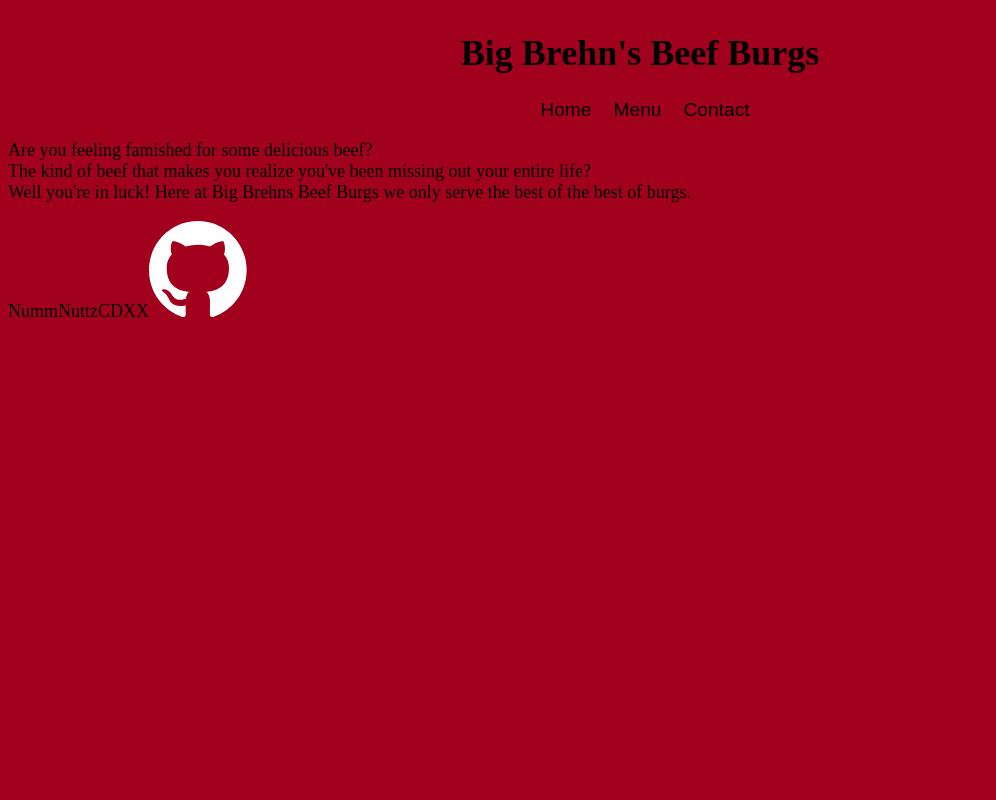
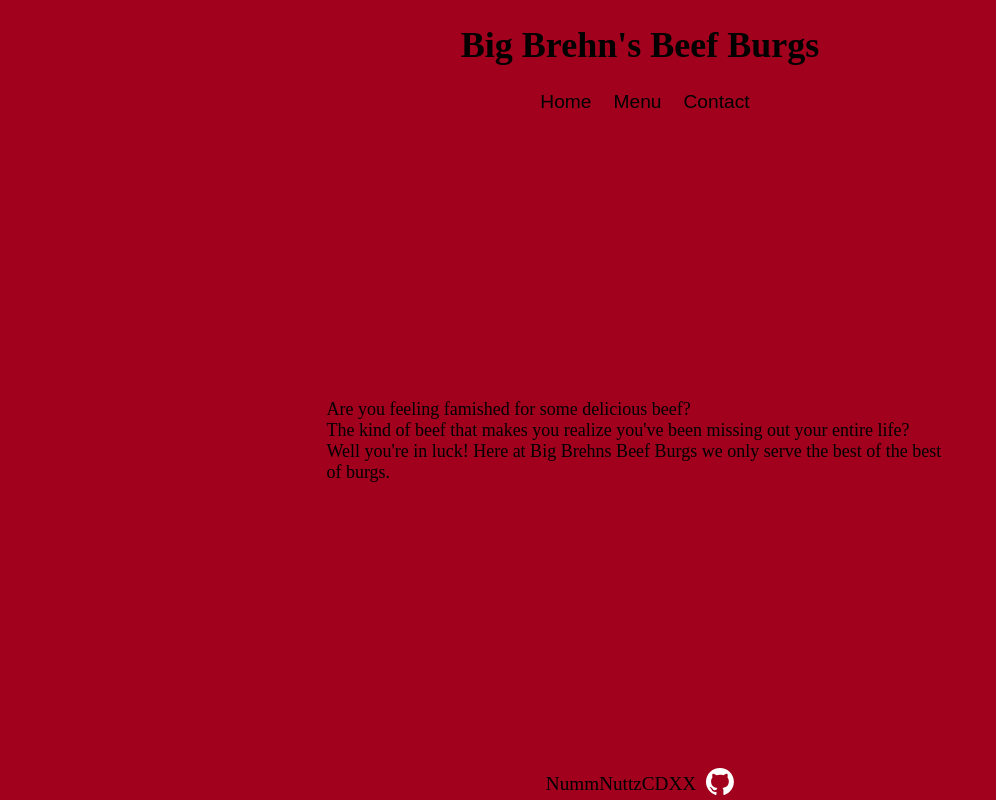
Before and after one commit to NummNuttzCDXX/restaurant, a plain HTML site: page index.html in a window 1280 px wide. Shown: the whole page, without its empty margins (0-996 px from the left). Drawn offline with Linux system fonts and the light colour scheme.

Commit message:
Centered content/sized -- Styled footer

```diff
--- a/style.css
+++ b/style.css
@@ -1,8 +1,11 @@
 body {
+	margin: 0;
 	font-size: 18px;
+	height: 100vh;
 
     display: flex;
     flex-direction: column;
+	justify-content: space-between;
 
     background: url(../src/img/burg-steamy.jpg);
     background-size: 50vw 100vh;
@@ -30,3 +33,28 @@ header button {
 header button.active {
 	border-bottom: 2px solid black;
 }
+
+#content {
+	display: flex;
+	justify-content: center;
+}
+
+#content p {
+	width: 49vw;
+}
+
+footer {
+	display: flex;
+	justify-content: center;
+	align-items: center;
+
+	font-size: 1.2rem;
+}
+
+footer img {
+	width: 28px;
+}
+
+footer a {
+	margin-left: 10px;
+}
```
